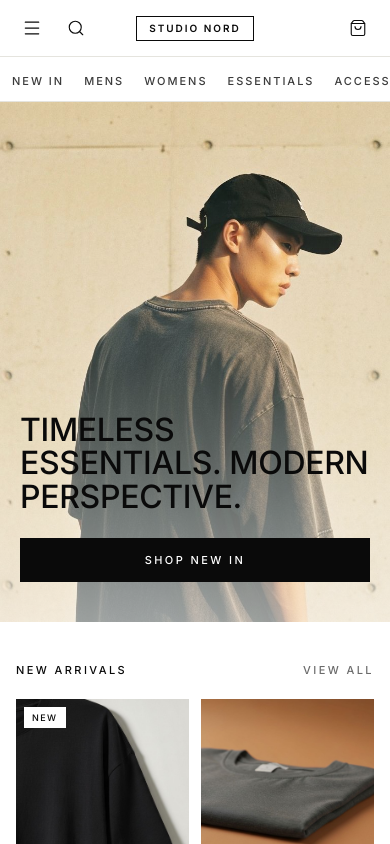
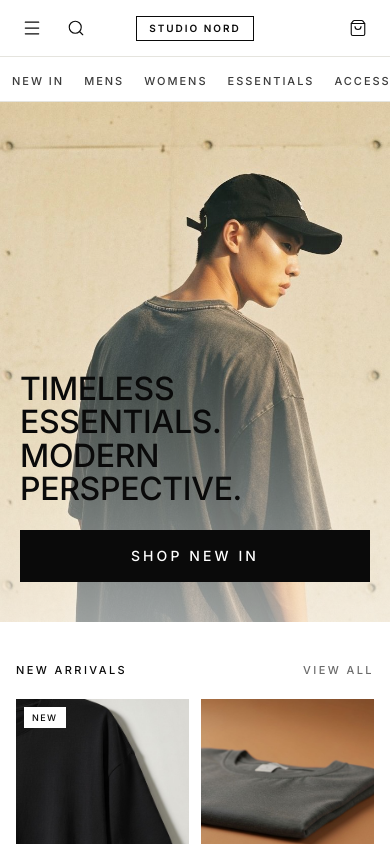
Before and after one commit to marrrkkk/v0-premium-clothing-storefront, a Next.js app: page / in a window 390 px wide. Shown: the top 844 px of the page. Built offline with nearby package versions, Linux system fonts and the light colour scheme.

Commit message:
feat: mobile-friendly hero section text and button
Display one word per line for heading on mobile and
enlarge "Shop New In" button for better tap targets.

```diff
--- a/components/home/hero-section.tsx
+++ b/components/home/hero-section.tsx
@@ -17,7 +17,7 @@ export function HeroSection() {
         <div className="absolute inset-0 flex items-end sm:items-center">
           <div className="mx-auto w-full max-w-[1400px] px-5 pb-10 sm:px-8 sm:pb-0 md:px-12">
             <div className="max-w-md">
-              <h1 className="text-pretty text-[2rem] font-medium uppercase leading-[1.05] tracking-[-0.01em] text-foreground sm:text-4xl md:text-5xl lg:text-6xl">
+              <h1 className="text-pretty text-[2rem] font-medium uppercase leading-[1.05] tracking-[-0.01em] text-foreground sm:text-4xl md:text-5xl lg:text-6xl" style={{ wordSpacing: '9999px' }}>
                 Timeless Essentials.
                 <br className="hidden sm:inline" />
                 <span className="sm:hidden"> </span>
@@ -26,7 +26,7 @@ export function HeroSection() {
               <div className="mt-6 sm:mt-8">
                 <Link
                   href="/shop/new-in"
-                  className="inline-flex w-full items-center justify-center bg-foreground px-8 py-3.5 text-[11px] font-medium uppercase tracking-[0.22em] text-background hover:bg-foreground/90 sm:w-auto"
+                  className="inline-flex w-full items-center justify-center bg-foreground px-8 py-4 text-sm font-medium uppercase tracking-[0.22em] text-background hover:bg-foreground/90 sm:w-auto sm:px-8 sm:py-3.5 sm:text-[11px]"
                 >
                   Shop New In
                 </Link>
```
